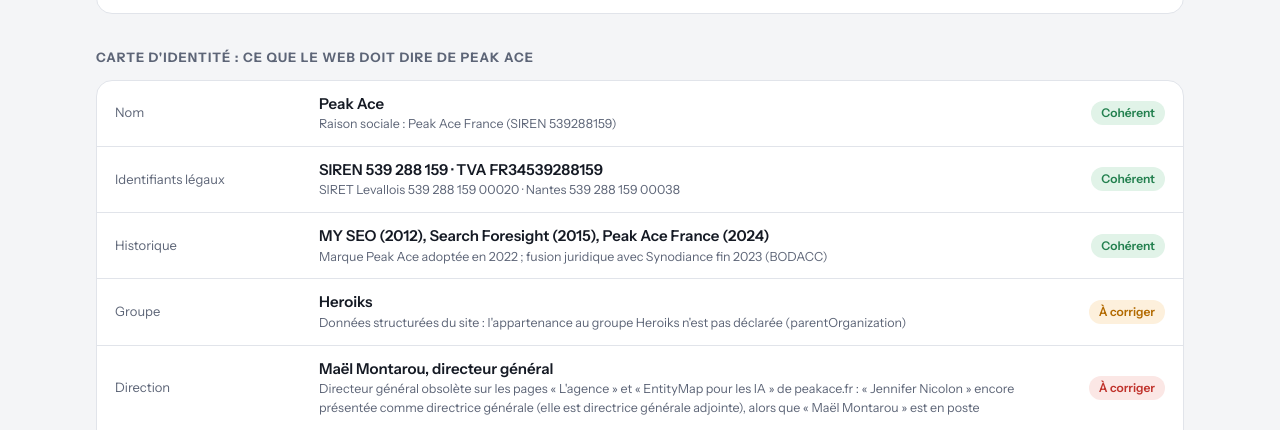
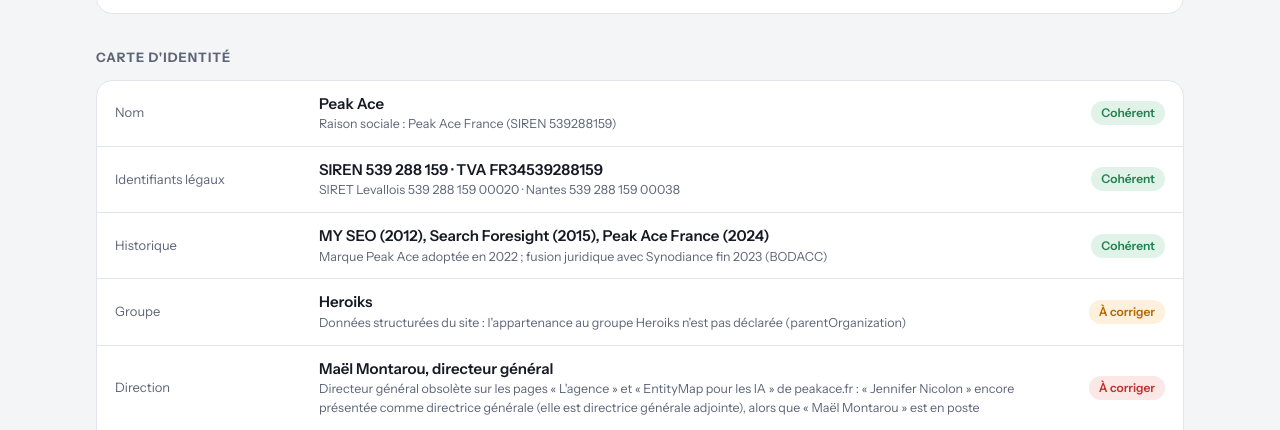
Before and after one commit to mamon-cloud/peak-ace-dashboard, a plain HTML site: page index.html in a window 1280 px wide. Shown: the part 298-728 px from the top of the page. Drawn offline with Linux system fonts and the light colour scheme.

Commit message:
Accueil : titre « Carte d'identité »
Co-Authored-By: Claude Opus 5.5 <noreply@anthropic.com>
Claude-Session: https://claude.ai/code/session_01PtQaaY6P7kEQKqqq6G233b

```diff
--- a/index.html
+++ b/index.html
@@ -92,7 +92,7 @@ td.c{text-align:center} th.c{text-align:center}
   <div class="ring" id="ring"></div>
   <div><p class="verdict" id="verdict"></p><div class="chips" id="chips"></div></div>
 </div>
-<section><h2>Carte d'identité : ce que le web doit dire de Peak Ace</h2><div class="id" id="idcard"></div></section>
+<section><h2>Carte d'identité</h2><div class="id" id="idcard"></div></section>
 <section><h2>Où agir</h2><div class="board" id="board"></div></section>
 <section><h2>Ce que disent les IA</h2><div class="ia" id="ia"></div><p class="note">Test indicatif, non représentatif, du 24 novembre 2026 : 20 questions. ChatGPT, sans compte, a reçu chaque question 3 à 4 fois : la mention de Peak Ace reste identique d’un passage à l’autre pour 85 % des questions. Gemini, Perplexity et Google sont interrogés une fois, avec des comptes personnels (réponses possiblement personnalisées). Pour ChatGPT et Gemini, les sources ne sont relevées que lorsqu’elles s’affichent.</p></section>
 <section><h2>Classements « meilleures agences »</h2><p class="lead" id="rk-lead"></p><div class="rk" id="rk"></div><p class="note">Classements publics relevés les 21 et 24 novembre 2026. Beaucoup sont publiés par des agences qui se classent elles-mêmes en tête.</p></section>
```
